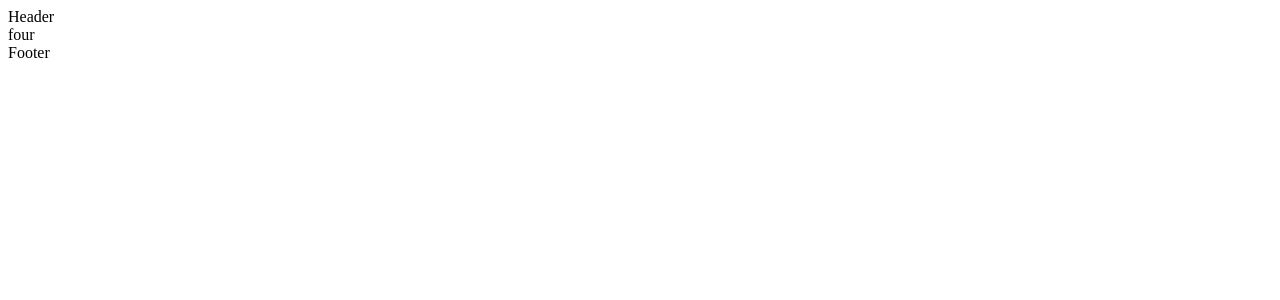
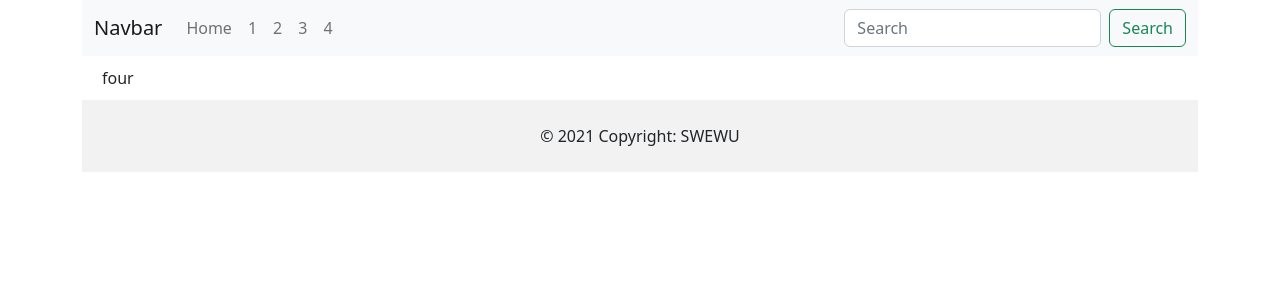
Before and after one commit to swewu/major-website, a Next.js app: page /4 in a window 1280 px wide. Shown: the top 300 px of the page. Built offline with nearby package versions, Linux system fonts and the light colour scheme.

Commit message:
feat: add bootstrap

```diff
--- a/components/footer.js
+++ b/components/footer.js
@@ -1,7 +1,10 @@
 export default function Footer() {
   return (
-    <>
-      Footer
-    </>
-  )
+    <div
+      class="text-center p-4"
+      style={{ backgroundColor: "rgba(0, 0, 0, 0.05)" }}
+    >
+      © 2021 Copyright: SWEWU
+    </div>
+  );
 }
--- a/components/header.js
+++ b/components/header.js
@@ -1,3 +1,64 @@
+import Link from "next/link";
+
 export default function Header() {
-  return <>Header</>;
+  return (
+    <nav class="navbar navbar-expand-lg bg-light">
+      <div class="container-fluid">
+        <a class="navbar-brand" href="#">
+          Navbar
+        </a>
+        <button
+          class="navbar-toggler"
+          type="button"
+          data-bs-toggle="collapse"
+          data-bs-target="#navbarSupportedContent"
+          aria-controls="navbarSupportedContent"
+          aria-expanded="false"
+          aria-label="Toggle navigation"
+        >
+          <span class="navbar-toggler-icon"></span>
+        </button>
+        <div class="collapse navbar-collapse" id="navbarSupportedContent">
+          <ul class="navbar-nav me-auto mb-2 mb-lg-0">
+            <Link href="/">
+              <li class="nav-item">
+                <a class="nav-link">Home</a>
+              </li>
+            </Link>
+            <Link href="/1">
+              <li class="nav-item">
+                <a class="nav-link">1</a>
+              </li>
+            </Link>
+            <Link href="/2">
+              <li class="nav-item">
+                <a class="nav-link">2</a>
+              </li>
+            </Link>
+            <Link href="/3">
+              <li class="nav-item">
+                <a class="nav-link">3</a>
+              </li>
+            </Link>
+            <Link href="/4">
+              <li class="nav-item">
+                <a class="nav-link">4</a>
+              </li>
+            </Link>
+          </ul>
+          <form class="d-flex" role="search">
+            <input
+              class="form-control me-2"
+              type="search"
+              placeholder="Search"
+              aria-label="Search"
+            />
+            <button class="btn btn-outline-success" type="submit">
+              Search
+            </button>
+          </form>
+        </div>
+      </div>
+    </nav>
+  );
 }
--- a/components/layout.js
+++ b/components/layout.js
@@ -3,10 +3,10 @@
 
 export default function Layout({ children }) {
   return (
-    <>
+    <div class="container">
       <Header />
-      <main>{children}</main>
+      <div style={{ margin: "10px 20px" }}>{children}</div>
       <Footer />
-    </>
+    </div>
   );
 }
--- a/package.json
+++ b/package.json
@@ -21,6 +21,7 @@
   },
   "homepage": "https://github.com/swewu/major-website#readme",
   "dependencies": {
+    "bootstrap": "^5.2.0",
     "next": "^12.2.5",
     "react": "^18.2.0",
     "react-dom": "^18.2.0"
--- a/pages/_app.js
+++ b/pages/_app.js
@@ -1,3 +1,5 @@
+import "bootstrap/dist/css/bootstrap.css";
+
 import Layout from "../components/layout";
 
 export default function MyApp({ Component, pageProps }) {
```
Also changed, not shown: 1 other file (tests, documents, lock files or other folders).
